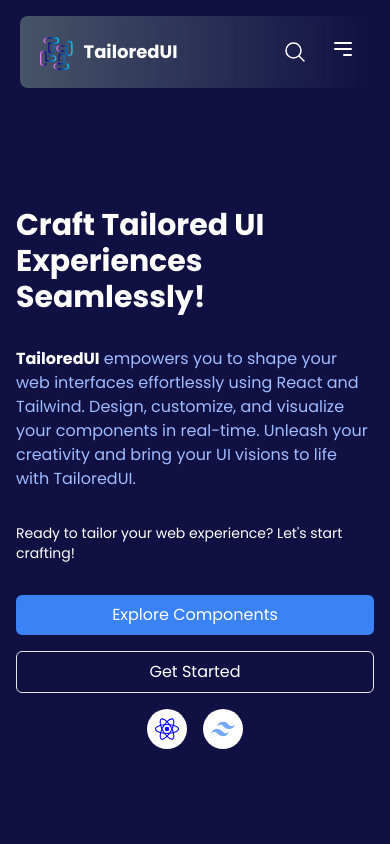
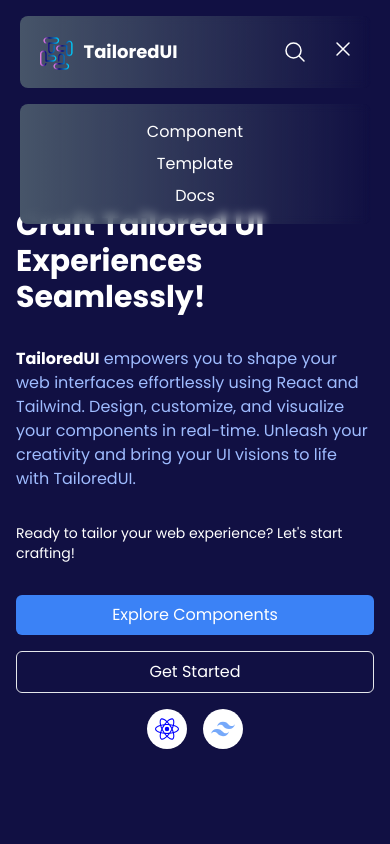
Before and after one commit to TailoredUI/TailoredUI, a React (Vite) app: page / in a window 390 px wide. Both pictures are taken after a click on the button 342 px from the left and 48 px from the top of the page. Shown: the top 844 px of the page. Built offline with nearby package versions, Linux system fonts and the light colour scheme.

Commit message:
Added hamburger menu and functionality for mobile screens

```diff
--- /dev/null
+++ b/src/assets/images/icons/NavBar.icons.tsx
@@ -0,0 +1,37 @@
+export const CloseIcon = () => {
+  return (
+    <svg
+      xmlns="http://www.w3.org/2000/svg"
+      fill="none"
+      viewBox="0 0 24 24"
+      stroke-width="1.5"
+      stroke="currentColor"
+      className="w-6 h-6"
+    >
+      <path
+        stroke-linecap="round"
+        stroke-linejoin="round"
+        d="M6 18 18 6M6 6l12 12"
+      />
+    </svg>
+  )
+}
+
+export const HamburgerIcon = () => {
+  return (
+    <svg
+      xmlns="http://www.w3.org/2000/svg"
+      fill="none"
+      viewBox="0 0 24 24"
+      stroke="currentColor"
+      className="h-6 w-6"
+    >
+      <path
+        strokeLinecap="round"
+        strokeLinejoin="round"
+        strokeWidth="2"
+        d="M4 6h16M4 12h16m-7 6h7"
+      ></path>
+    </svg>
+  )
+}
--- /dev/null
+++ b/src/components/Navbar/MenuOverlay.tsx
@@ -0,0 +1,74 @@
+import React from 'react'
+import { NavLink } from 'react-router-dom'
+import { motion, AnimatePresence } from 'framer-motion'
+
+// Define the props interface for MenuOverlay component
+interface MenuOverlayProps {
+  menuBarOpen: boolean
+  setMenuBarOpen: React.Dispatch<React.SetStateAction<boolean>>
+}
+
+// Define the navigation links
+const links = [
+  {
+    title: 'Component',
+    to: '/',
+  },
+  {
+    title: 'Template',
+    to: '/Template',
+  },
+  {
+    title: 'Docs',
+    to: '/Docs',
+  },
+]
+
+// MenuOverlay component definition
+const MenuOverlay: React.FC<MenuOverlayProps> = ({
+  menuBarOpen,
+  setMenuBarOpen,
+}) => {
+  // Handler to close the menu
+  const handleClick = () => {
+    setMenuBarOpen(false)
+  }
+
+  // Render the menu overlay
+  return (
+    <section>
+      {/* AnimatePresence handles animations */}
+      <AnimatePresence>
+        {menuBarOpen && (
+          <motion.ul
+            initial={{ opacity: 0, y: -10 }}
+            animate={{ opacity: 1, y: 0 }}
+            transition={{ duration: 0.4 }}
+            className="grid grid-rows-3 md:hidden absolute text-center gap-y-2 z-10 left-0 right-0 mx-auto w-[90%] rounded-lg bg-gradient-to-r from-slate-600 to-transparent p-4 backdrop-blur-sm md:w-[95%] xl:w-[75%]"
+          >
+            {/* Map through links to create navigation items */}
+            {links.map((link, index) => (
+              <motion.li
+                key={index}
+                initial={{ opacity: 0, y: -10 }}
+                animate={{ opacity: 1, y: 0 }}
+                transition={{ duration: 0.3, delay: index * 0.1 }}
+              >
+                {/* Navigation links */}
+                <NavLink
+                  to={link.to}
+                  className="block text-white hover:text-gray-300"
+                  onClick={handleClick}
+                >
+                  {link.title}
+                </NavLink>
+              </motion.li>
+            ))}
+          </motion.ul>
+        )}
+      </AnimatePresence>
+    </section>
+  )
+}
+
+export default MenuOverlay
--- a/src/components/Navbar/Navbar.tsx
+++ b/src/components/Navbar/Navbar.tsx
@@ -6,11 +6,19 @@
 import { componentsList } from '../../utils/constant/values'
 import { Component } from '../../utils/types/types'
 import TailoredUIIcon from '../../assets/images/icons/TailoredUI.icon'
+import MenuOverlay from './MenuOverlay.jsx'
+import {
+  HamburgerIcon,
+  CloseIcon,
+} from '../../assets/images/icons/NavBar.icons.js'
 
 const Navbar = () => {
   const [isSearchVisible, setIsSearchVisible] = useState(false)
   const [searchedValue, setSearchedValue] = useState<string>('')
   const [results, setResults] = useState<Component[]>([])
+
+  // State variables to indicate whether menu bar is open or not
+  const [menuBarOpen, setMenuBarOpen] = useState(false)
 
   useEffect(() => {
     if (searchedValue != '') {
@@ -115,23 +123,27 @@
             <button className="ml-4 hidden rounded-md bg-blue-500 px-8 py-2 text-white md:inline-block">
               Get Started
             </button>
+
+            {/*Menu for mobile screens*/}
             <div className="md:hidden">
-              <button className="text-white">
-                <svg
-                  xmlns="http://www.w3.org/2000/svg"
-                  fill="none"
-                  viewBox="0 0 24 24"
-                  stroke="currentColor"
-                  className="h-6 w-6"
+              {!menuBarOpen ? (
+                <button
+                  className="text-white"
+                  onClick={() => setMenuBarOpen(true)}
                 >
-                  <path
-                    strokeLinecap="round"
-                    strokeLinejoin="round"
-                    strokeWidth="2"
-                    d="M4 6h16M4 12h16m-7 6h7"
-                  ></path>
-                </svg>
-              </button>
+                  <HamburgerIcon />
+                </button>
+              ) : (
+                <button
+                  className="text-white"
+                  onClick={() => {
+                    console.log('X mark clicked')
+                    setMenuBarOpen(false)
+                  }}
+                >
+                  <CloseIcon />
+                </button>
+              )}
             </div>
           </div>
         </div>
@@ -204,6 +216,8 @@
           </motion.ul>
         )}
       </Modal>
+      {/* Menu Overlay Component */}
+      <MenuOverlay menuBarOpen={menuBarOpen} setMenuBarOpen={setMenuBarOpen} />
     </motion.div>
   )
 }
```
